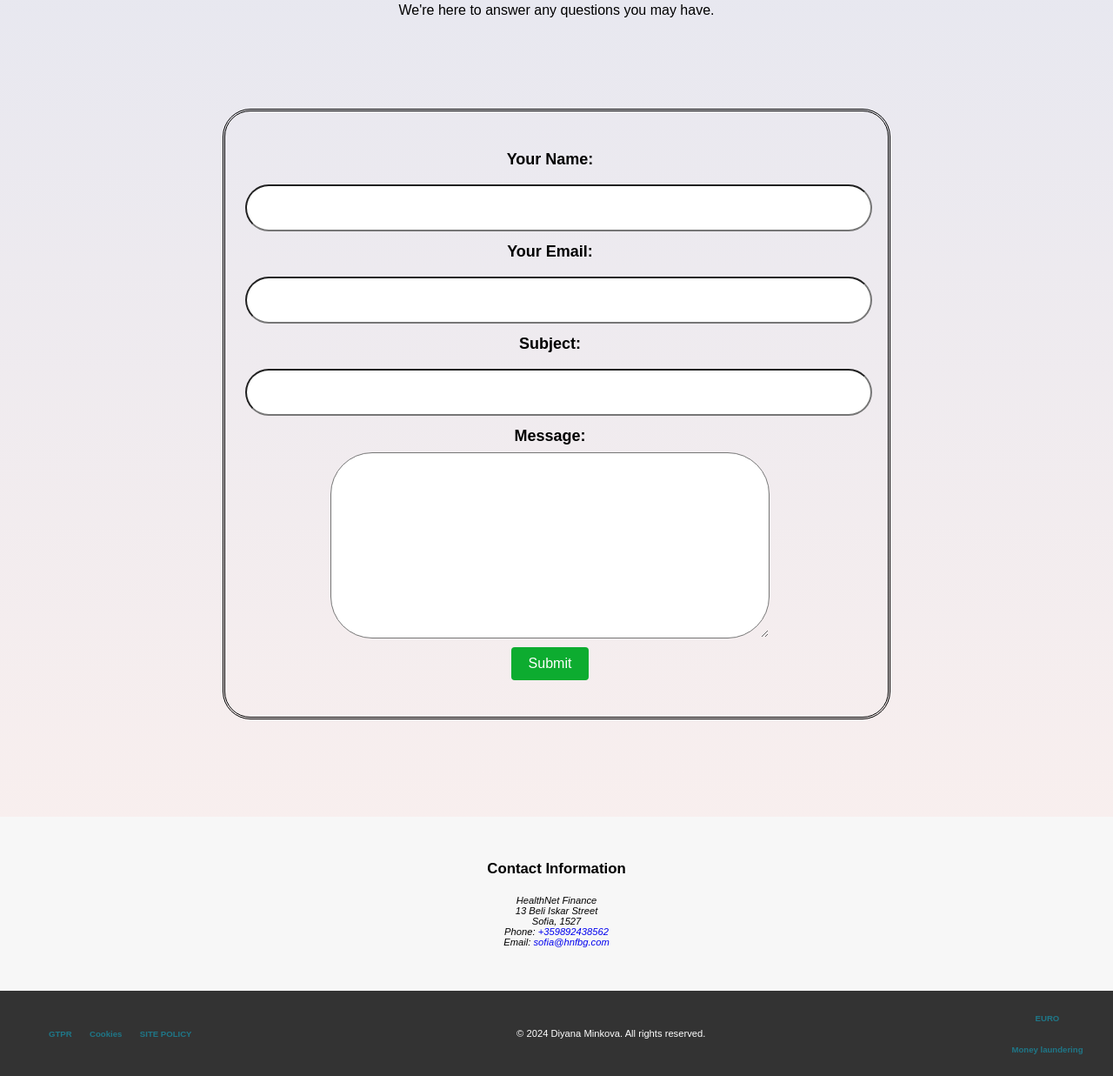
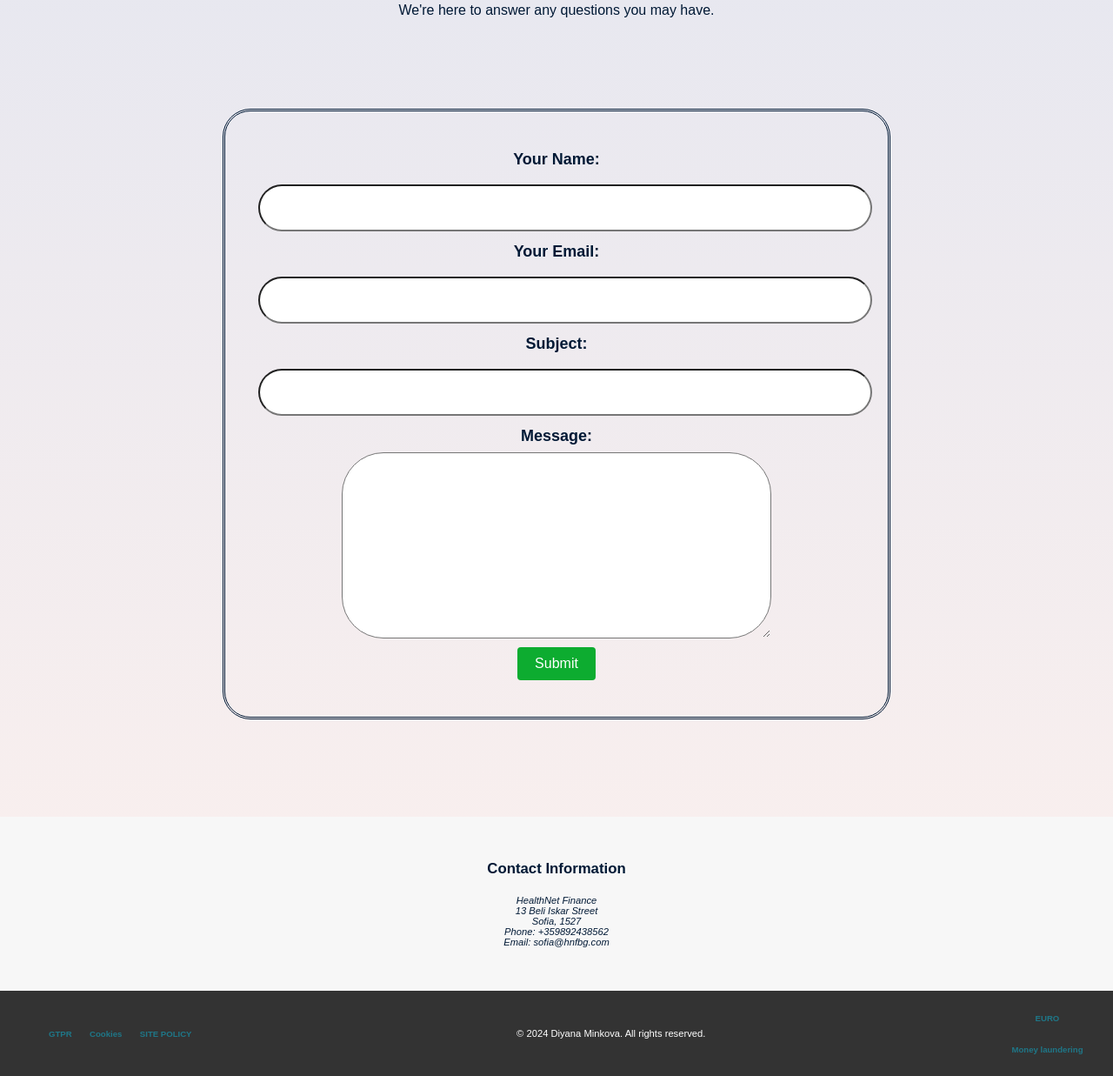
Before and after one commit to minkova-diyana/health_assist, a Django app: page /en/pages/contacts/ in a window 1280 px wide. Shown: the part 781-2018 px from the top of the page at 87% size. Run offline with Django 5.2, Linux system fonts and the light colour scheme; the visitor is signed in with stand-in values (Sample User, id 1); parts of the project's set-up code (start-up, migrations or seed data) failed here and were passed over.

Commit message:
add: unified color to all unstyled text

```diff
--- a/static/css/about.css
+++ b/static/css/about.css
@@ -5,6 +5,7 @@
     margin: 0;
     padding: 0;
     font-family: "Poppins", sans-serif;
+    color: #001935;
 
 }
 
--- a/static/css/home-page.css
+++ b/static/css/home-page.css
@@ -4,6 +4,7 @@
     margin: 0;
     padding: 0;
     font-family: "Poppins", sans-serif;
+    color: #001935;
 }
 
 .header{
--- a/static/css/news.css
+++ b/static/css/news.css
@@ -34,21 +34,21 @@ main > section{
     margin: 0 auto 3em;
     box-sizing: border-box;
     text-align: center;
-    padding: 10px 25px 10px 10px;
+    padding: 10px 25px;
     border-style: double;
     width: 60%;
 }
 .text-form-container h2{
     font-size: 2rem;
-    text-align: center;
+    text-align: unset;
     display: block;
-
+    padding-bottom: 30px;
 }
 .text-form-container p {
     box-sizing: border-box;
     font-size: 1.5rem;
     line-height: 1.5;
-
+    text-align: unset;
 }
 
 
```
